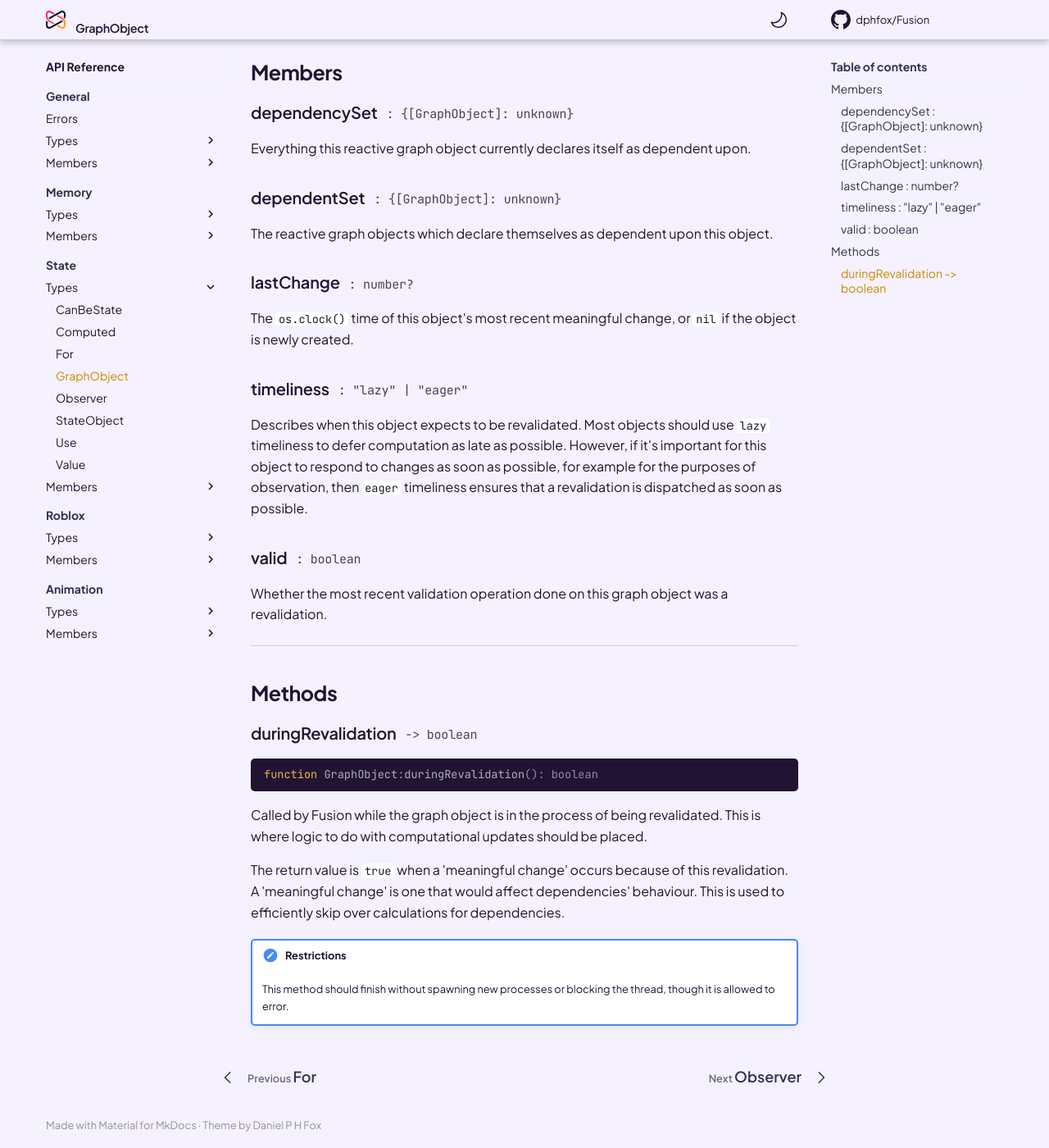
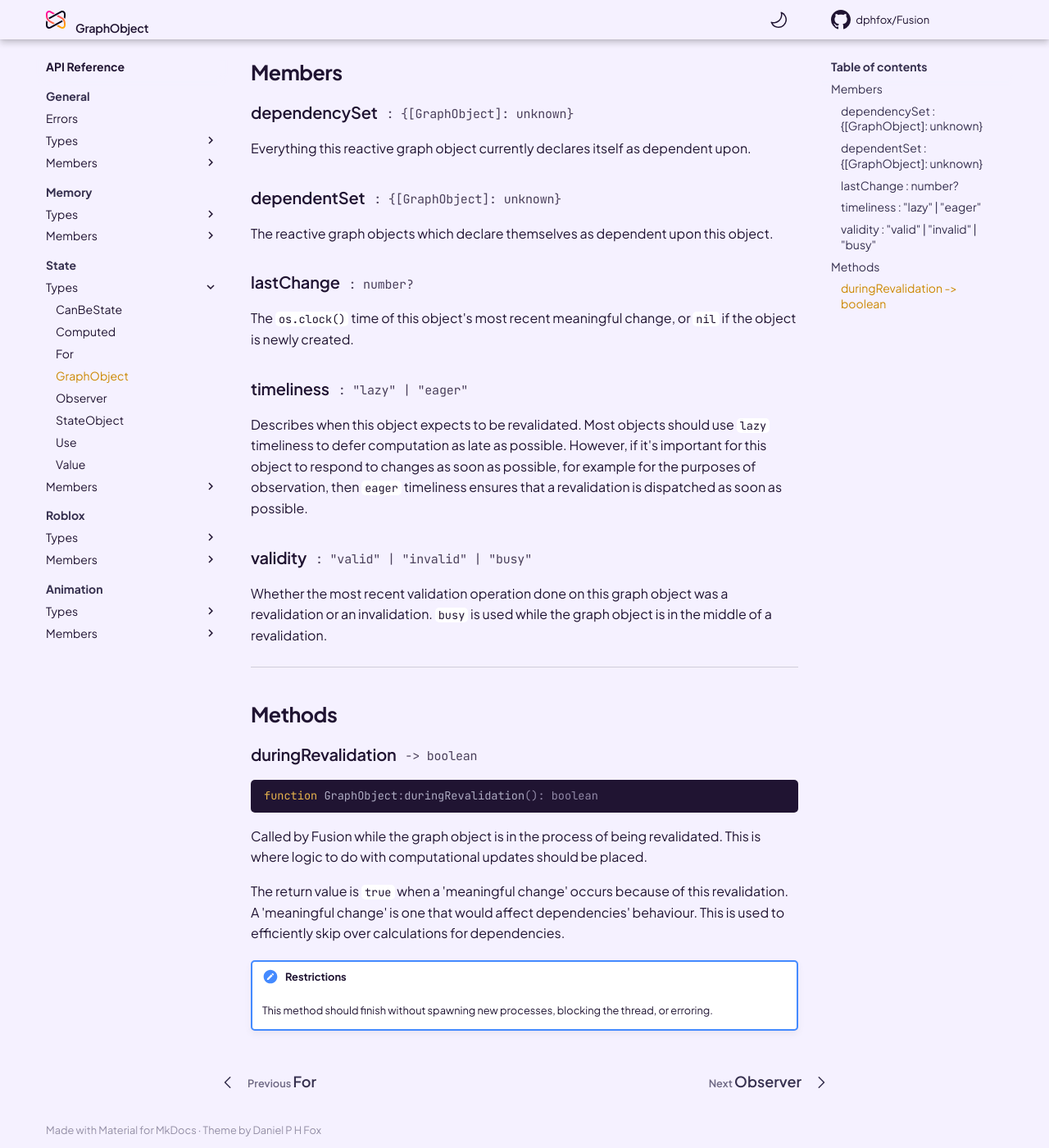
Before and after one commit to dphfox/Fusion, an MkDocs documentation site: the page built from docs/api-reference/state/types/graphobject.md, in a window 1280 px wide and 1400 px high, scrolled down 715 px. Shown: the whole window at 82% size. Built offline with MkDocs 1.6.1 and Material for MkDocs 9.7.7, drawn with Linux system fonts in a browser that asks for light colours; comment, search, counter and statistics services are not loaded; the version menu is left out; some of the changed text lies outside the part shown.

Commit message:
Cycle detection / re-entrancy handling

````diff
--- a/docs/api-reference/state/types/graphobject.md
+++ b/docs/api-reference/state/types/graphobject.md
@@ -15,8 +15,8 @@ export type GraphObject = ScopedObject & {
 	dependentSet: {[GraphObject]: unknown},
 	lastChange: number,
 	timeliness: "lazy" | "eager",
-	valid: boolean,
-	duringRevalidation: (GraphObject) -> ()
+	validity: "valid" | "invalid" | "busy",
+	duringRevalidation: (GraphObject, lastChange: number?) -> boolean
 }
 ```
 
@@ -78,14 +78,15 @@ for the purposes of observation, then `eager` timeliness ensures that a
 revalidation is dispatched as soon as possible.
 
 <h3 markdown>
-	valid
+	validity
 	<span class="fusiondoc-api-type">
-		: boolean
+		: "valid" | "invalid" | "busy"
 	</span>
 </h3>
 
 Whether the most recent validation operation done on this graph object was a
-revalidation.
+revalidation or an invalidation. `busy` is used while the graph object is in
+the middle of a revalidation.
 
 -----
 
@@ -110,5 +111,5 @@ revalidation. A 'meaningful change' is one that would affect dependencies'
 behaviour. This is used to efficiently skip over calculations for dependencies.
 
 !!! fail "Restrictions"
-	This method should finish without spawning new processes or blocking the
-	thread, though it is allowed to error.
+	This method should finish without spawning new processes, blocking the
+	thread, or erroring.
````
Also changed, not shown: 4 other files.
